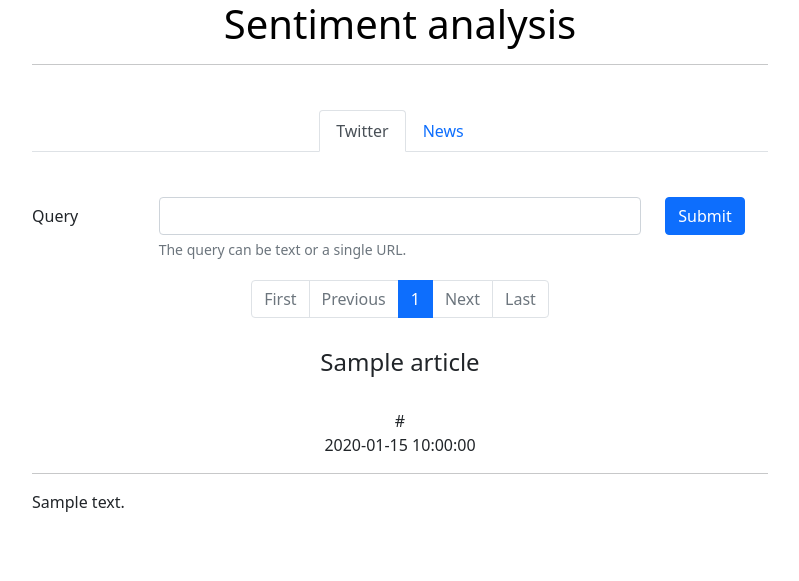
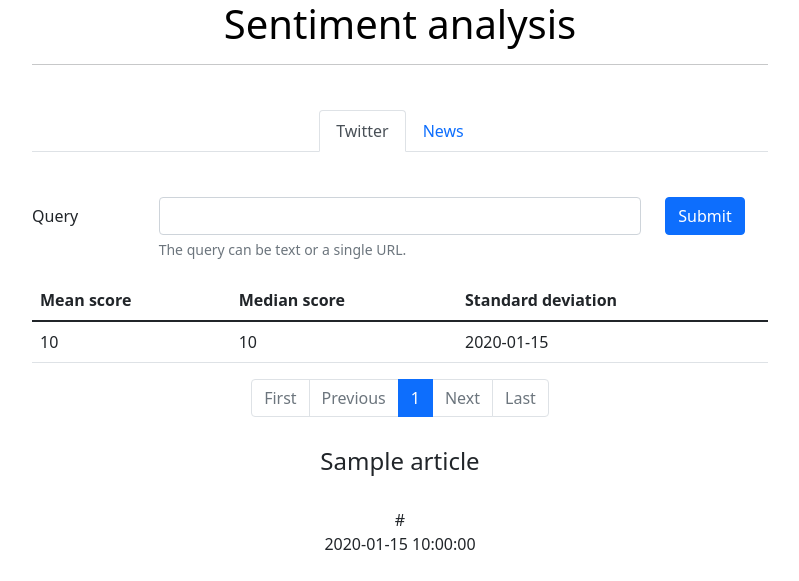
Before and after one commit to mzdravkov/sentiments, a Flask app: template templates/index.html in a window 1280 px wide. Shown: the top 581 px of the page, without its empty margins (240-1039 px from the left). Run offline with Flask 2, Linux system fonts and the light colour scheme; the template is opened without the code that fills it: most values are stand-ins (such as "Sample title", 1, 10 or a date in 2020).

Commit message:
improved news search. Has scores now

```diff
--- a/main.py
+++ b/main.py
@@ -2,7 +2,11 @@ from flask import Flask
 from flask import render_template
 from flask import request
 
+import concurrent.futures
+import statistics
+
 import news
+import sentiment
 
 app = Flask(__name__)
 
@@ -16,18 +20,38 @@ def index():
 def search_news():
     print(request.form)
     query = request.form.get('query')
-    articles_list = news.search_articles(query, 20)
-    print('articles list')
-    print(articles_list)
+    articles_list = news.search_articles(query, 100)
+
     articles = []
-    for article_summary in articles_list:
-        try:
-            article = news.get_article(article_summary['url'])
-            articles.append(article)
-        except:
-            # TODO
-            pass
-    return render_template('index.html', articles=articles, query=query)
+
+    with concurrent.futures.ThreadPoolExecutor() as executor:
+        futures = []
+
+        for article_summary in articles_list:
+            futures.append(executor.submit(news.get_article, article_summary['url']))
+
+        for future in concurrent.futures.as_completed(futures):
+            try:
+                article = future.result()
+                articles.append(article)
+            except:
+                # TODO
+                pass
+
+    sentiment_scores = {a.url: sentiment.vader_sentiment(a.text) for a in articles}
+
+    mean_score = statistics.mean(sentiment_scores.values())
+    median_score = statistics.median(sentiment_scores.values())
+    std_dev = statistics.stdev(sentiment_scores.values())
+
+    return render_template('index.html',
+            articles=articles,
+            query=query,
+            sentiment_scores=sentiment_scores,
+            mean_sentiment_score=mean_score,
+            median_sentiment_score=median_score,
+            std_dev_sentiment_scores=std_dev
+            )
 
 
 if __name__ == '__main__':
--- a/news.py
+++ b/news.py
@@ -6,7 +6,7 @@ from newspaper import Article
 
 NEWS_API_SEARCH_URL = "https://newsapi.org/v2/everything?apiKey={}&q={}&language={}&sortBy=relevancy&page={}&pageSize={}"
 NEWS_API_KEY=os.environ['NEWS_API_KEY']
-PAGE_SIZE = 20
+PAGE_SIZE = 100
 
 
 def search_articles(
--- /dev/null
+++ b/sentiment.py
@@ -0,0 +1,5 @@
+from vaderSentiment.vaderSentiment import SentimentIntensityAnalyzer
+
+def vader_sentiment(text):
+    analyzer = SentimentIntensityAnalyzer()
+    return analyzer.polarity_scores(text)['compound']
--- a/templates/index.html
+++ b/templates/index.html
@@ -78,8 +78,27 @@
             </div>
           </div>
 
+          {% if articles is defined and articles|length > 0 %}
             <div id="results">
               <div id="articles">
+
+                <table class="table">
+                  <thead>
+                    <tr>
+                      <th scope="col">Mean score</th>
+                      <th scope="col">Median score</th>
+                      <th scope="col">Standard deviation</th>
+                    </tr>
+                  </thead>
+                  <tbody>
+                    <tr>
+                      <td>{{ mean_sentiment_score }}</td>
+                      <td>{{ median_sentiment_score }}</td>
+                      <td>{{ std_dev_sentiment_scores }}</td>
+                    </tr>
+                  </tbody>
+                </table>
+
                 <nav aria-label="Articles navigation" style="margin-bottom: 30px;">
                   <ul id="articles-pagination" class="pagination justify-content-center">
                     <li class="page-item"><a class="page-link" href="#">Previous</a></li>
@@ -97,6 +116,8 @@
                         <h4>{{ article.title }}</h4><br/>
                         {{ article.url }} <br/>
                         {{ article.publish_date }} <br/>
+                        <br/>
+                        {{ sentiment_scores.get(article.url) }}
                       </center>
                       <hr/>
                       {{ article.text }}
@@ -105,6 +126,7 @@
                 {% endif %}
               </div>
             </div>
+          {% endif %}
         </div>
         <div class="col-2">
         </div>
```
Also changed, not shown: README.md. Lines whose indentation alone changed are shown as unchanged.
